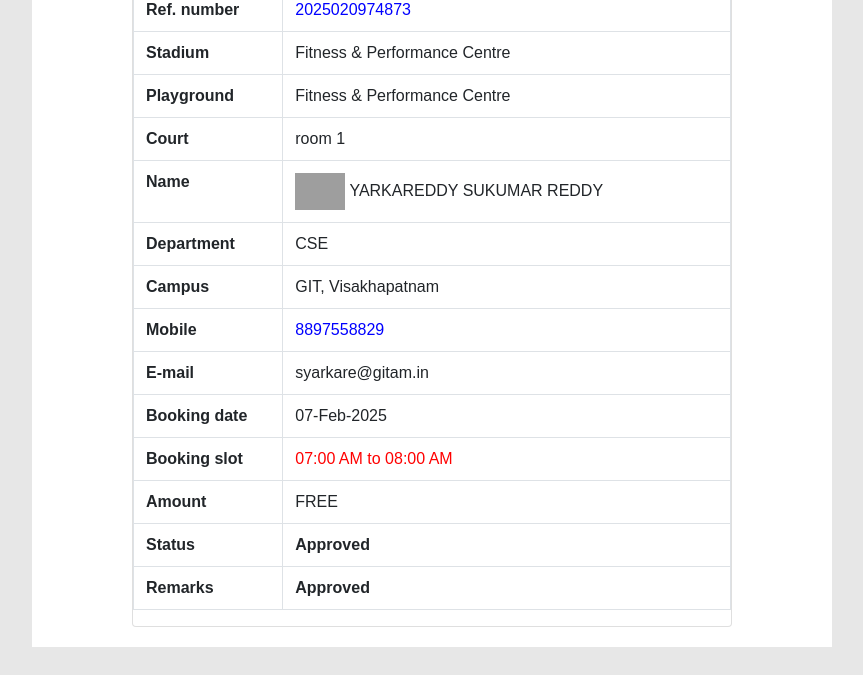
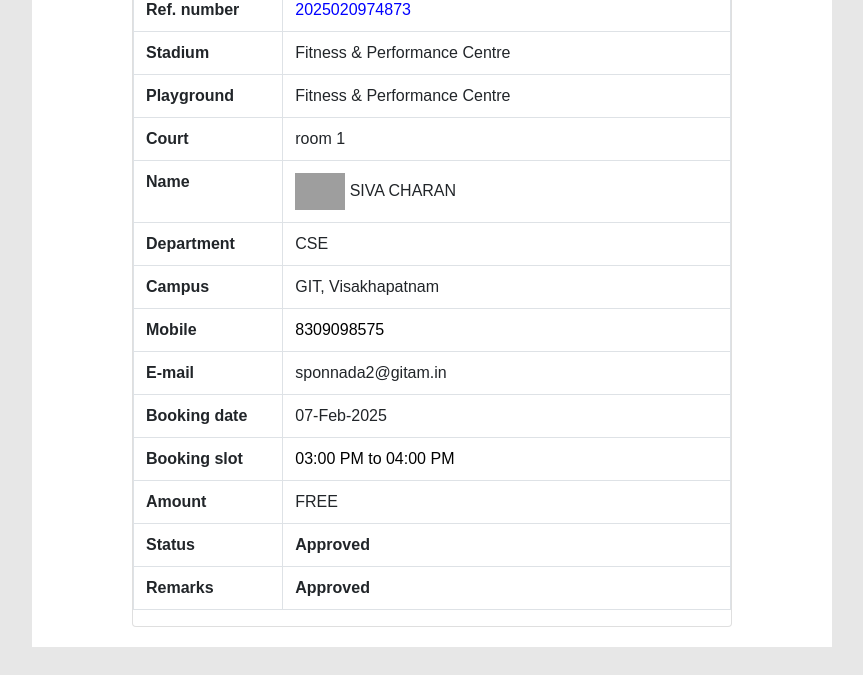
Before and after one commit to srvn23/gg, a plain HTML site: page index.html in a window 1280 px wide. Shown: the part 125-800 px from the top of the page, without its empty margins (208-1071 px from the left). Drawn offline with nearby package versions, Linux system fonts and the light colour scheme; grey boxes are pictures that could not be loaded.

Commit message:
Update index.html

```diff
--- a/index.html
+++ b/index.html
@@ -83,7 +83,7 @@
 					<tr>
 						<th>Name</th>
 						<td>
-														<img src="https://doeresults.gitam.edu/photo/img.aspx?id=VU21CSEN0500007" class="user-img"> YARKAREDDY SUKUMAR REDDY						</td>
+														<img src="https://doeresults.gitam.edu/photo/img.aspx?id=VU21CSEN0101033" class="user-img"> SIVA CHARAN						</td>
 					</tr>
 					<tr>
 						<th>Department</th>
@@ -97,13 +97,13 @@
 					</tr>
 					<tr>
 						<th>Mobile</th>
-						<td style="color:blue;">
-							8897558829						</td>
+						<td style="color:black;">
+							8309098575						</td>
 					</tr>
 					<tr>
 						<th>E-mail</th>
 						<td>
-							syarkare@gitam.in						</td>
+							sponnada2@gitam.in						</td>
 					</tr>
 										<tr>
 						<th>Booking date</th>
@@ -112,8 +112,8 @@
 					</tr>
 					<tr>
 						<th>Booking slot</th>
-						<td style="color:red;">
-							07:00 AM to 08:00 AM						</td>
+						<td style="color:black;">
+							03:00 PM to 04:00 PM						</td>
 					</tr>
 
 					<tr>
```
